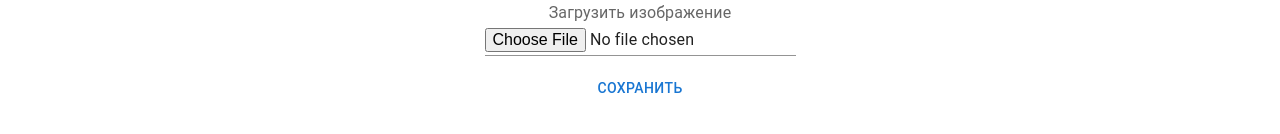
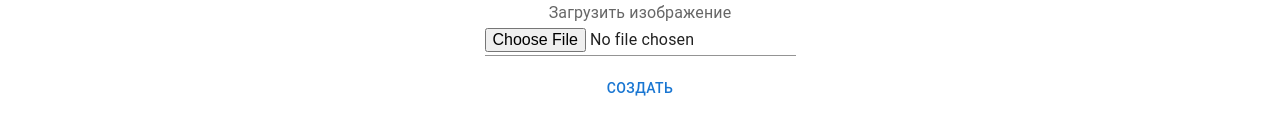
Before and after one commit to Manya18/it-olymps.istu, a Next.js app: page /createEvent in a window 1280 px wide. Shown: the part 374-508 px from the top of the page. Built offline with nearby package versions, Linux system fonts and the light colour scheme.

Commit message:
изменила кнопку "сохранить" на "создать"

```diff
--- a/src/components/screens/createEvent/CreateEvent.tsx
+++ b/src/components/screens/createEvent/CreateEvent.tsx
@@ -59,7 +59,7 @@ const CreateEvent = () => {
                     />
                     <InputLabel> Загрузить изображение </InputLabel>
                     <Input type="file" onChange={(e)=> readFile(e)}/><br/><br/>
-                    <Button className={styles.buttonStyle}>Сохранить</Button>
+                    <Button className={styles.buttonStyle}>Создать</Button>
                 </center>
             </div>
         </Layout>
```
